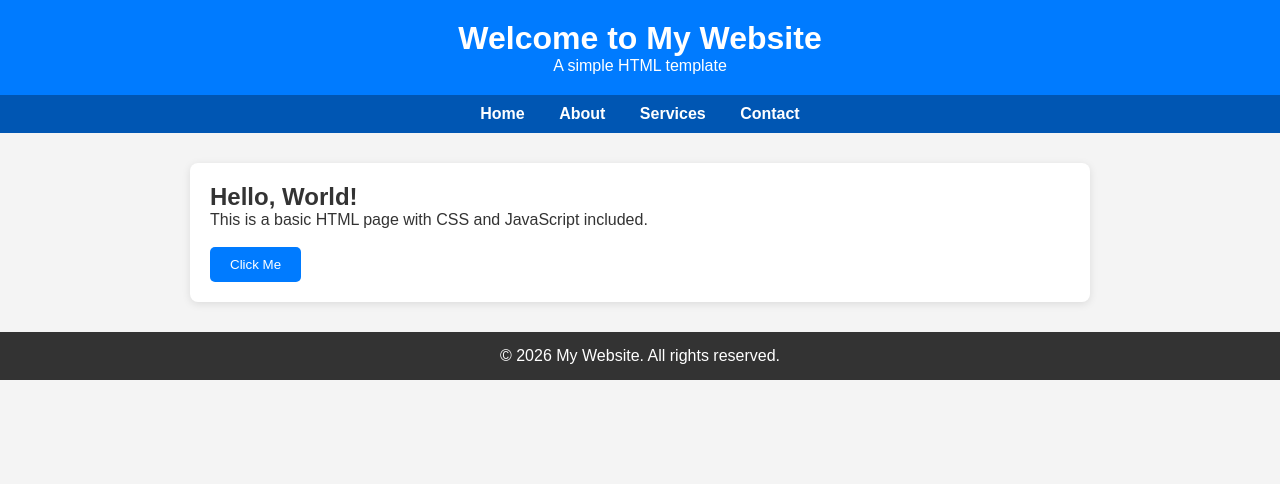
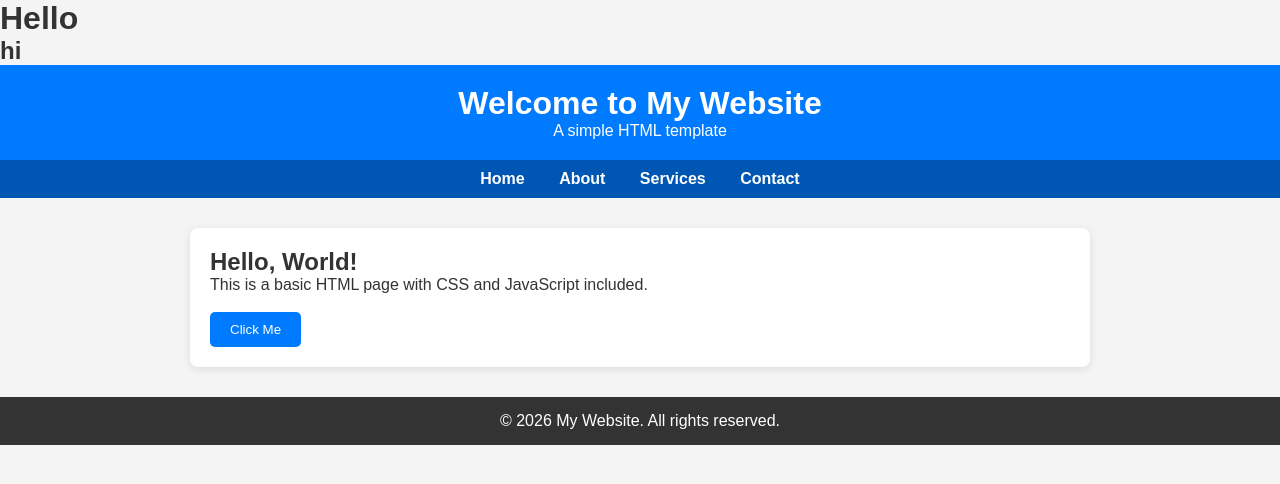
Before and after one commit to surveshivam41/git1, a plain HTML site: page index.html in a window 1280 px wide. Drawn offline with Linux system fonts and the light colour scheme.

Commit message:
Modified HTML file

```diff
--- a/index.html
+++ b/index.html
@@ -4,7 +4,8 @@
     <meta charset="UTF-8">
     <meta name="viewport" content="width=device-width, initial-scale=1.0">
     <title>My Website</title>
-
+     <h1>Hello</h1>
+     <h2>hi</h2>
     <style>
         * {
             margin: 0;
```
